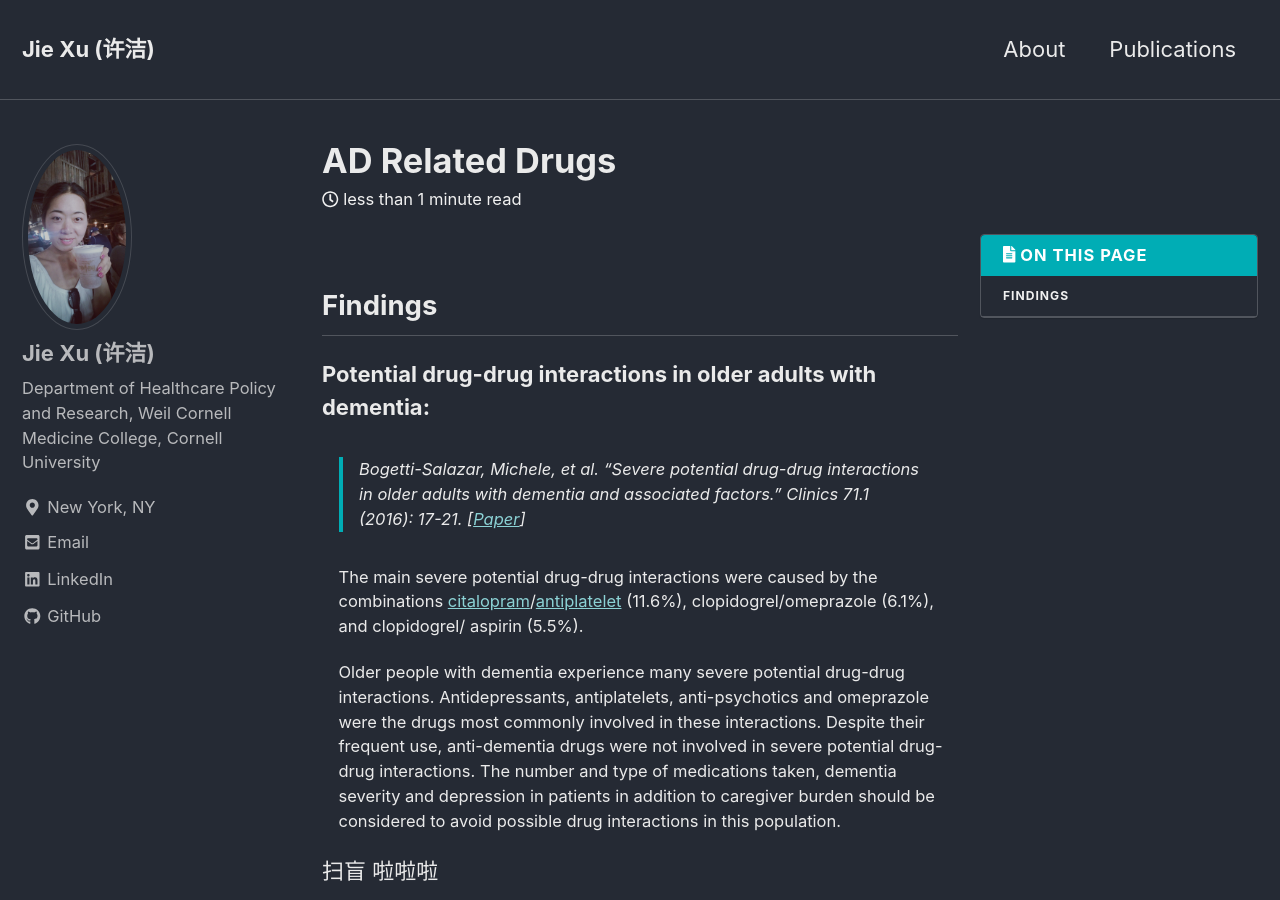
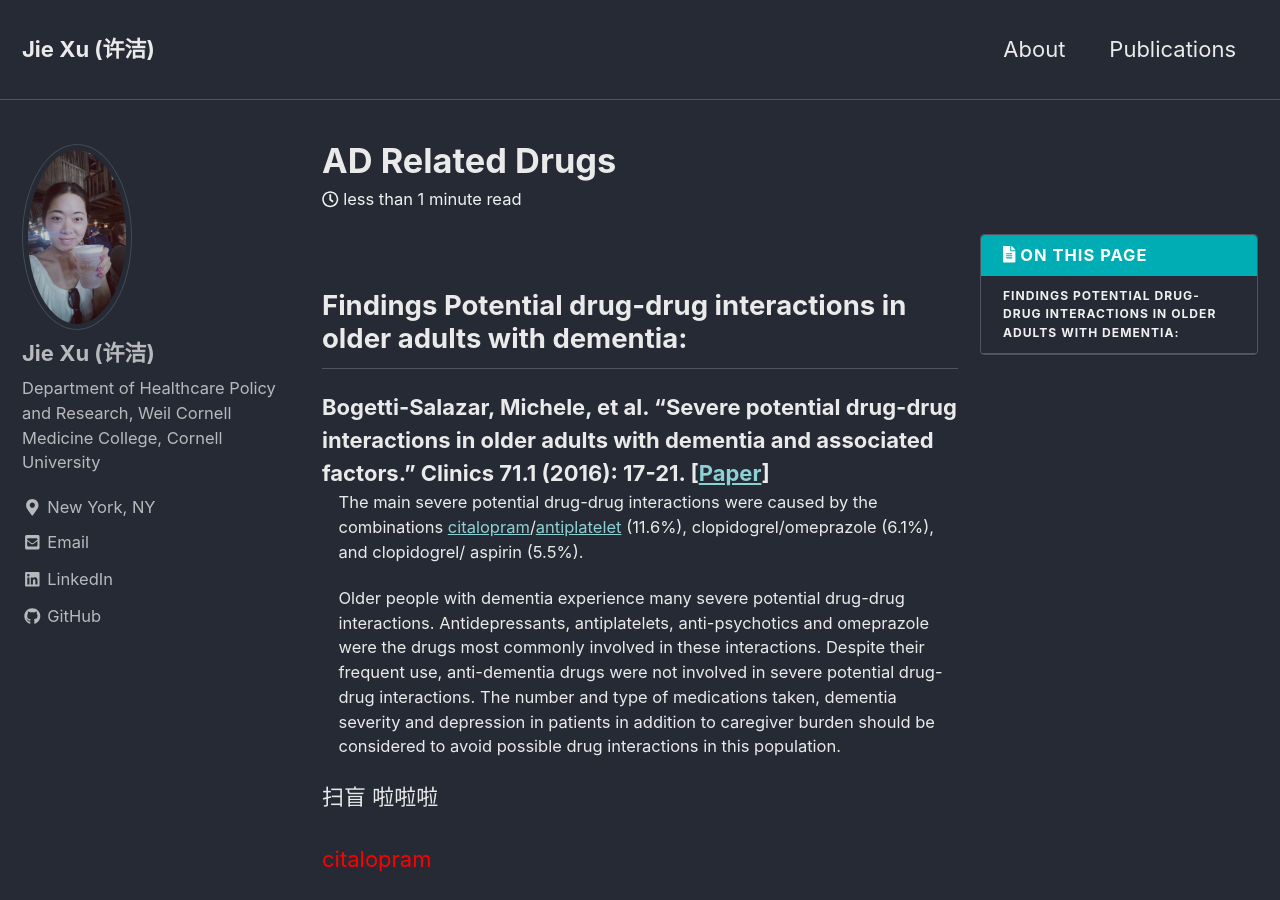
Before and after one commit to jxu1015/jxu1015.github.io, a Jekyll site: the page built from _posts/2020-03-03-AD-Related-Drugs.md, in a window 1280 px wide and 900 px high. Built offline with Jekyll 4.4.1, drawn with Linux system fonts in a browser that asks for light colours; nearby versions of some CDN libraries.

Commit message:
Update 2020-03-03-AD-Related-Drugs.md

```diff
--- a/_posts/2020-03-03-AD-Related-Drugs.md
+++ b/_posts/2020-03-03-AD-Related-Drugs.md
@@ -8,10 +8,8 @@
 toc: true
 ---
 
-## Findings
-
-Potential drug-drug interactions in older adults with dementia:
-:   > Bogetti-Salazar, Michele, et al. "Severe potential drug-drug interactions in older adults with dementia and associated factors." Clinics 71.1 (2016): 17-21. [[Paper](https://www.ncbi.nlm.nih.gov/pmc/articles/PMC4763155/pdf/cln-71-01-017.pdf)]
+## Findings Potential drug-drug interactions in older adults with dementia:
+Bogetti-Salazar, Michele, et al. "Severe potential drug-drug interactions in older adults with dementia and associated factors." Clinics 71.1 (2016): 17-21. [[Paper](https://www.ncbi.nlm.nih.gov/pmc/articles/PMC4763155/pdf/cln-71-01-017.pdf)]
 
 :   The main severe potential drug-drug interactions were caused by the combinations [citalopram](https://www.drugs.com/citalopram.html)/[antiplatelet](https://www.drugs.com/drug-class/antiplatelet-agents.html) (11.6%), clopidogrel/omeprazole (6.1%), and clopidogrel/ aspirin (5.5%).
 
```
